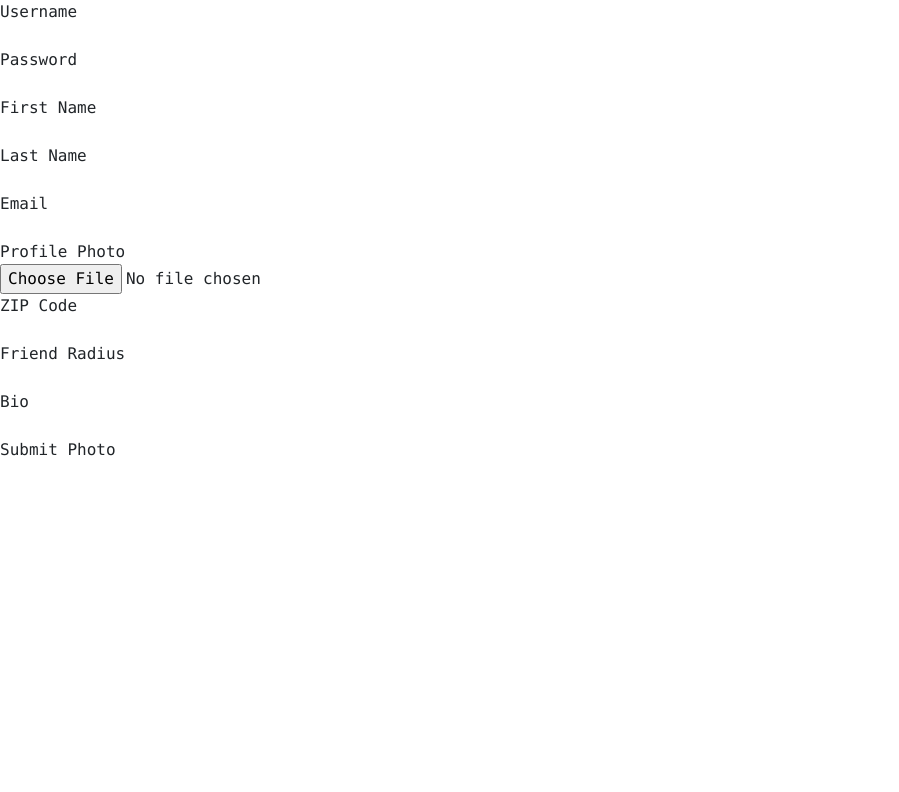
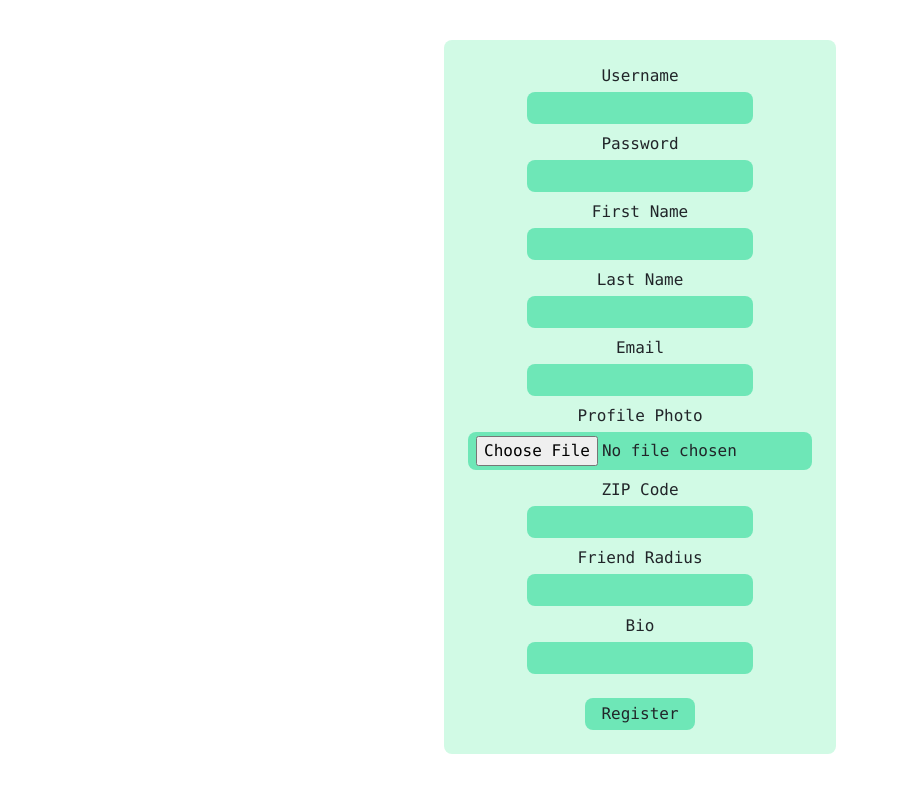
Before and after one commit to elisetvy/friender-frontend, a React (Create React App) app: page /register in a window 1280 px wide. Shown: the top 792 px of the page, without its empty margins (0-899 px from the left). Built offline with nearby package versions, Linux system fonts and the light colour scheme; no server answers.

Commit message:
Style with Tailwind

```diff
--- a/src/HomePage.js
+++ b/src/HomePage.js
@@ -14,11 +14,11 @@ function HomePage({ currUser }) {
   }
 
   return (
-    <div className="text-center">
-      <h1 className="text-3xl font-bold mt-10">Welcome to Friender!</h1>
+    <div className="text-center pt-10">
+      <h1 className="text-3xl font-bold">Welcome to Friender!</h1>
       <div className="flex gap-2 justify-center mt-4">
       <Link to="/register" className="bg-emerald-300 px-3 py-1 rounded-lg hover:text-black">Register</Link>
-      <Link to="/login" className="bg-emerald-300 px-3 py-1 rounded-lg hover:text-black">Login!</Link>
+      <Link to="/login" className="bg-emerald-300 px-3 py-1 rounded-lg hover:text-black">Login</Link>
       </div>
     </div>
 
--- a/src/LoginForm.js
+++ b/src/LoginForm.js
@@ -27,16 +27,15 @@ function LoginForm({ handleLogin }) {
       setLoginData(initialLoginData);
       navigate("/users");
     } catch (err) {
-      setError('Error');
-      // setError(err[0].message);
+      setError(err[0].message);
     }
   }
 
   return (
-    <div>
-      <form onSubmit={handleSubmit}>
+    <div className="text-center pt-10">
+      <form onSubmit={handleSubmit} className="bg-emerald-100 w-fit ml-auto mr-auto px-4 py-4 rounded-lg">
         <div>
-          <label>Username</label>
+          <label className="mb-1">Username</label>
           <div>
             <input name="username"
               required
@@ -44,11 +43,12 @@ function LoginForm({ handleLogin }) {
               onChange={handleChange}
               type="text"
               maxLength={20}
+              className="bg-emerald-300 mb-2 rounded-lg px-2 py-1"
             />
           </div>
         </div>
         <div>
-          <label>Password</label>
+          <label className="mb-1">Password</label>
           <div>
             <input name="password"
               required
@@ -57,11 +57,12 @@ function LoginForm({ handleLogin }) {
               type="password"
               minLength={5}
               maxLength={20}
+              className="bg-emerald-300 rounded-lg px-2 py-1"
             />
           </div>
         </div>
-        {error && <p>{error}</p>}
-        <button className="">Login</button>
+        {error && <p className="mt-4 text-red-400 font-bold">{error}</p>}
+        <button className="bg-emerald-300 mt-4 px-3 py-1 rounded-lg">Login</button>
       </form>
     </div>
 
--- a/src/RegisterForm.js
+++ b/src/RegisterForm.js
@@ -42,10 +42,10 @@ function RegisterForm({ handleSave }){
   }
 
   return(
-    <div>
-      <form onSubmit={handleSubmit} encType="multipart/form-data">
+    <div className="text-center pt-10">
+      <form onSubmit={handleSubmit} encType="multipart/form-data" className="bg-emerald-100 w-fit ml-auto mr-auto px-4 py-4 rounded-lg">
         <div>
-          <label>Username</label>
+          <label className="mb-1">Username</label>
           <div>
             <input name="username"
               required
@@ -53,11 +53,12 @@ function RegisterForm({ handleSave }){
               onChange={handleChange}
               type="text"
               maxLength={20}
+              className="bg-emerald-300 mb-2 rounded-lg px-2 py-1"
               />
           </div>
         </div>
         <div>
-          <label>Password</label>
+          <label className="mb-1">Password</label>
           <div>
             <input name="password"
               required
@@ -67,11 +68,12 @@ function RegisterForm({ handleSave }){
               autoComplete="off"
               minLength={5}
               maxLength={20}
+              className="bg-emerald-300 mb-2 rounded-lg px-2 py-1"
               />
           </div>
         </div>
         <div>
-          <label>First Name</label>
+          <label className="mb-1">First Name</label>
           <div>
             <input name="fname"
               required
@@ -79,11 +81,12 @@ function RegisterForm({ handleSave }){
               onChange={handleChange}
               type="text"
               maxLength={20}
+              className="bg-emerald-300 mb-2 rounded-lg px-2 py-1"
               />
           </div>
         </div>
         <div>
-          <label>Last Name</label>
+          <label className="mb-1">Last Name</label>
           <div>
             <input name="lname"
               required
@@ -91,11 +94,12 @@ function RegisterForm({ handleSave }){
               onChange={handleChange}
               type="text"
               maxLength={20}
+              className="bg-emerald-300 mb-2 rounded-lg px-2 py-1"
               />
           </div>
         </div>
         <div>
-          <label>Email</label>
+          <label className="mb-1">Email</label>
           <div>
             <input name="email"
               required
@@ -103,20 +107,22 @@ function RegisterForm({ handleSave }){
               onChange={handleChange}
               type="email"
               maxLength={30}
+              className="bg-emerald-300 mb-2 rounded-lg px-2 py-1"
               />
           </div>
         </div>
         <div>
-          <label>Profile Photo</label>
+          <label className="mb-1">Profile Photo</label>
           <div>
             <input name="photo"
               onChange={handleChange}
               type="file"
+              className="bg-emerald-300 mb-2 rounded-lg px-2 py-1"
               />
           </div>
         </div>
         <div>
-          <label>ZIP Code</label>
+          <label className="mb-1">ZIP Code</label>
           <div>
             <input name="zip"
               required
@@ -126,32 +132,35 @@ function RegisterForm({ handleSave }){
               pattern="[0-9]{5}"
               minLength={5}
               maxLength={5}
+              className="bg-emerald-300 mb-2 rounded-lg px-2 py-1"
               />
           </div>
         </div>
         <div>
-          <label>Friend Radius</label>
+          <label className="mb-1">Friend Radius</label>
           <div>
             <input name="radius"
               required
               value={formData.radius}
               onChange={handleChange}
               type="text"
+              className="bg-emerald-300 mb-2 rounded-lg px-2 py-1"
               />
           </div>
         </div>
         <div>
-          <label>Bio</label>
+          <label className="mb-1">Bio</label>
           <div>
             <input name="bio"
               value={formData.bio}
               onChange={handleChange}
               type="text"
+              className="bg-emerald-300 rounded-lg px-2 py-1"
               />
           </div>
         </div>
-        {error && <p>{error}</p>}
-        <button className="">Submit Photo</button>
+        {error && <p className="mt-4 text-red-400 font-bold">{error}</p>}
+        <button className="bg-emerald-300 mt-4 px-3 py-1 rounded-lg">Register</button>
       </form>
     </div>
 
--- a/src/User.js
+++ b/src/User.js
@@ -9,12 +9,12 @@ function User({ user }) {
   }
 
   return (
-    <div className="">
-      <h3>{user.fname}</h3>
+    <div className="bg-emerald-100 w-1/5 flex flex-col items-center px-2 py-4 gap-2 rounded-lg">
+      <h3 className="font-bold">{user.fname[0].toUpperCase() + user.fname.slice(1)}</h3>
       <img width="200px" src={user.photo} alt={user.fname} />
       <p>{user.bio || "none"}</p>
       {user.username !== currUser.username &&
-      <button onClick={toggleFill}><i className={`${heart} heart`}></i></button>}
+      <button onClick={toggleFill}><i className={`${heart} heart text-red-300`}></i></button>}
     </div>
   )
 }
--- a/src/Users.js
+++ b/src/Users.js
@@ -10,12 +10,12 @@ function Users({ users, currUser, logOut }) {
   }
 
   return (
-    <div className=''>
-      <button onClick={handleClick} className="btn btn-primary">Click to logout</button>
-      <div className=''>
+    <div className="text-center mt-10 mb-10">
+      <button onClick={handleClick} className="bg-emerald-300 px-3 py-1 rounded-lg mb-10">Log Out</button>
+      <div className="flex justify-center mb-4">
       <User user={currUser} />
       </div>
-      <div className="">
+      <div className="flex justify-center gap-4">
       {users.map(user => <User key={user.username} user={user} />)}
       </div>
     </div>
```
Also changed, not shown: 1 other file (tests, documents, lock files or other folders).
